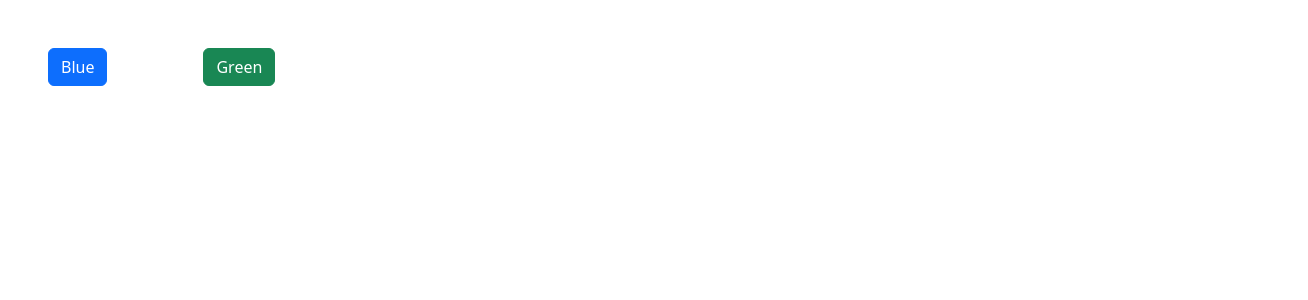
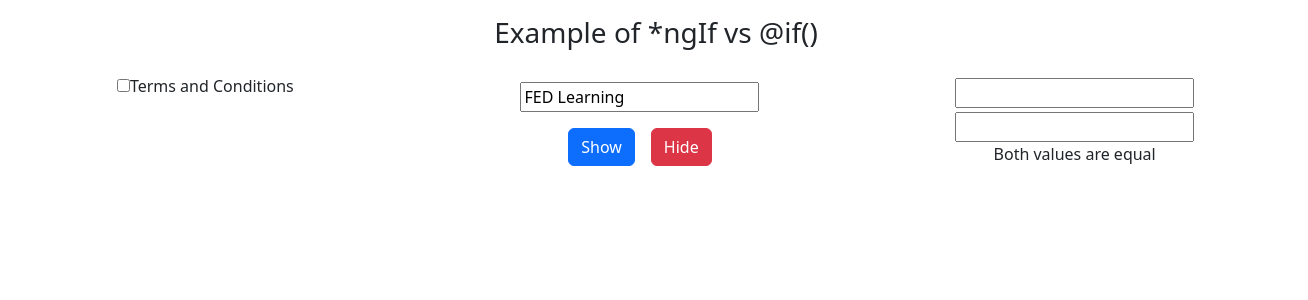
Before and after one commit to kskannandotwin/f-and-d, an Angular app: page / in a window 1280 px wide. Shown: the top 300 px of the page, 1308 px wide, since content can reach past the window. Built offline with nearby package versions, Linux system fonts and the light colour scheme.

Commit message:
23.05.2025
completed

```diff
--- a/src/app/app.component.html
+++ b/src/app/app.component.html
@@ -1,4 +1,5 @@
-<app-directives></app-directives>
+<app-structural-directive-ngif-vs-if></app-structural-directive-ngif-vs-if>
+<!-- <app-directives></app-directives> -->
 <!-- <app-data-binding></app-data-binding> -->
 <!-- <app-user></app-user> -->
 <router-outlet />
--- a/src/app/app.component.ts
+++ b/src/app/app.component.ts
@@ -1,6 +1,7 @@
 import { Component } from '@angular/core';
 import { RouterOutlet } from '@angular/router';
 import { DirectivesComponent } from './directives/directives.component';
+import { StructuralDirectiveNgifVsIfComponent } from './structural-directive-ngif-vs-if/structural-directive-ngif-vs-if.component';
 
 @Component({
   selector: 'app-root',
@@ -8,7 +9,9 @@ import { DirectivesComponent } from './directives/directives.component';
     RouterOutlet,
     // UserComponent,
     // DataBindingComponent,
-    DirectivesComponent],
+    // DirectivesComponent,
+    StructuralDirectiveNgifVsIfComponent
+  ],
   templateUrl: './app.component.html',
   styleUrl: './app.component.scss'
 })
--- /dev/null
+++ b/src/app/structural-directive-ngif-vs-if/structural-directive-ngif-vs-if.component.html
@@ -0,0 +1,44 @@
+<div class="row text-center">
+    <div class="col-12 m-3">
+        <h3>Example of *ngIf vs &#64;if()</h3>
+    </div>
+</div>
+
+<div class="row text-center">
+    <div class="col-4">
+        <div>
+            <input (click)="onClick()" type="checkbox">Terms and Conditions
+        </div>
+        <!-- <div *ngIf="isChecked">
+            <button class="btn btn-success">Submit</button>
+        </div> -->
+        @if(isChecked){
+        <button class="btn btn-success">Submit</button>
+        }
+
+    </div>
+    <div class="col-4">
+        <!-- <div class="m-2" *ngIf="isInpuBox">
+            <input type="text" value="FED Learning">
+        </div> -->
+        @if(isInpuBox){
+        <div class="m-2">
+            <input type="text" value="FED Learning">
+        </div>
+        }
+        <button class="btn btn-primary m-2" (click)="showField()">Show</button>
+        <button class="btn btn-danger m-2" (click)="hideField()">Hide</button>
+    </div>
+    <div class="col-4">
+        <div>
+            <input type="text" class="m-1" [(ngModel)]="input1">
+            <input type="text" [(ngModel)]="input2">
+        </div>
+        @if(input1 !== input2){
+        <p>Both values are not equal</p>
+        }
+        @else if(input1 === input2){
+        <p>Both values are equal</p>
+        }
+    </div>
+</div>
--- /dev/null
+++ b/src/app/structural-directive-ngif-vs-if/structural-directive-ngif-vs-if.component.ts
@@ -0,0 +1,29 @@
+import { Component } from '@angular/core';
+import { CommonModule } from '@angular/common';
+import { FormsModule } from '@angular/forms';
+
+@Component({
+  selector: 'app-structural-directive-ngif-vs-if',
+  standalone: true,
+  imports: [CommonModule, FormsModule],
+  templateUrl: './structural-directive-ngif-vs-if.component.html',
+  styleUrls: ['./structural-directive-ngif-vs-if.component.scss'],
+})
+export class StructuralDirectiveNgifVsIfComponent {
+  isChecked: boolean = false;
+  isInpuBox: boolean = true;
+  input1: string = '';
+  input2: string = '';
+
+  onClick() {
+    this.isChecked = !this.isChecked;
+  }
+
+  showField() {
+    this.isInpuBox = true;
+  }
+
+  hideField() {
+    this.isInpuBox = false;
+  }
+}
```
Also changed, not shown: src/app/structural-directive-ngif-vs-if/structural-directive-ngif-vs-if.component.scss (added), 1 other file (tests, documents, lock files or other folders).
